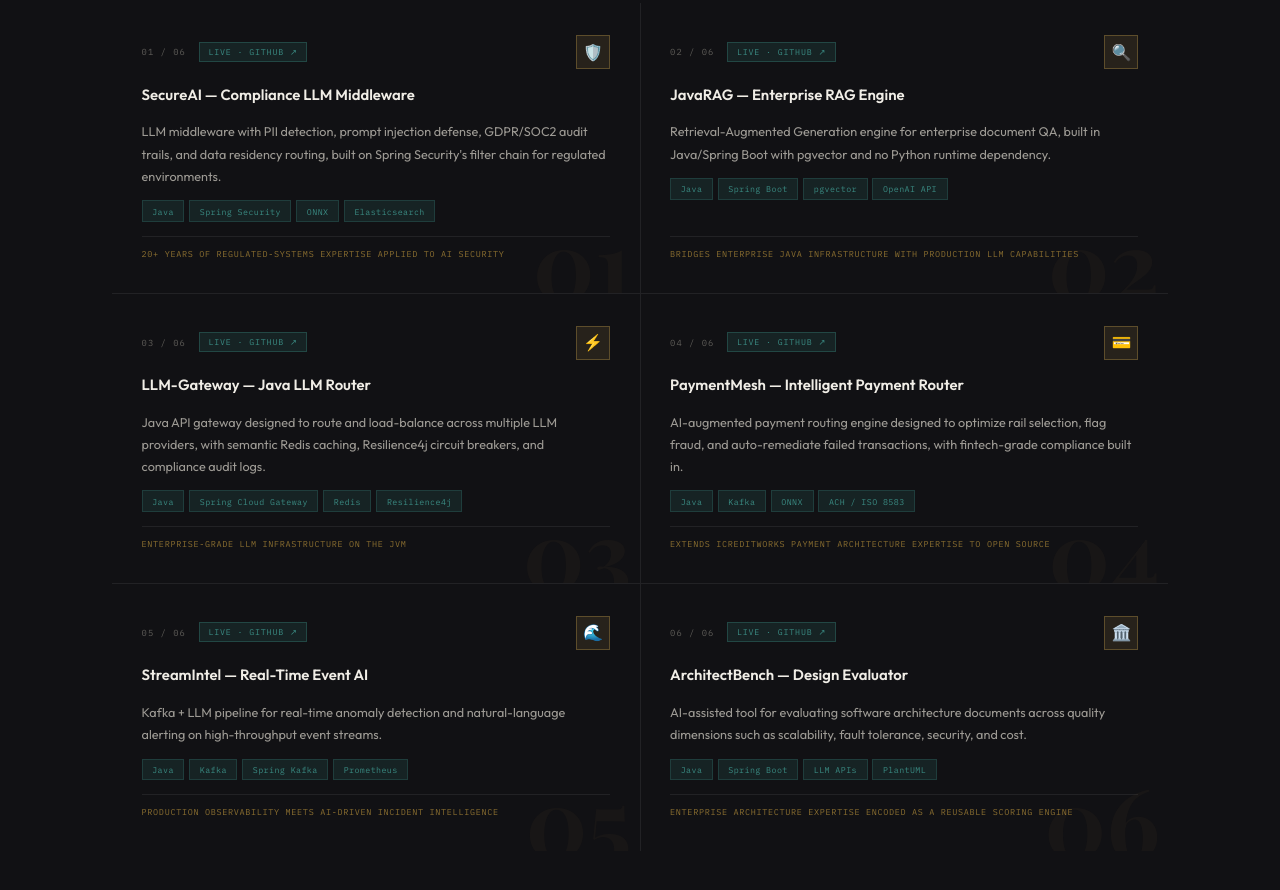
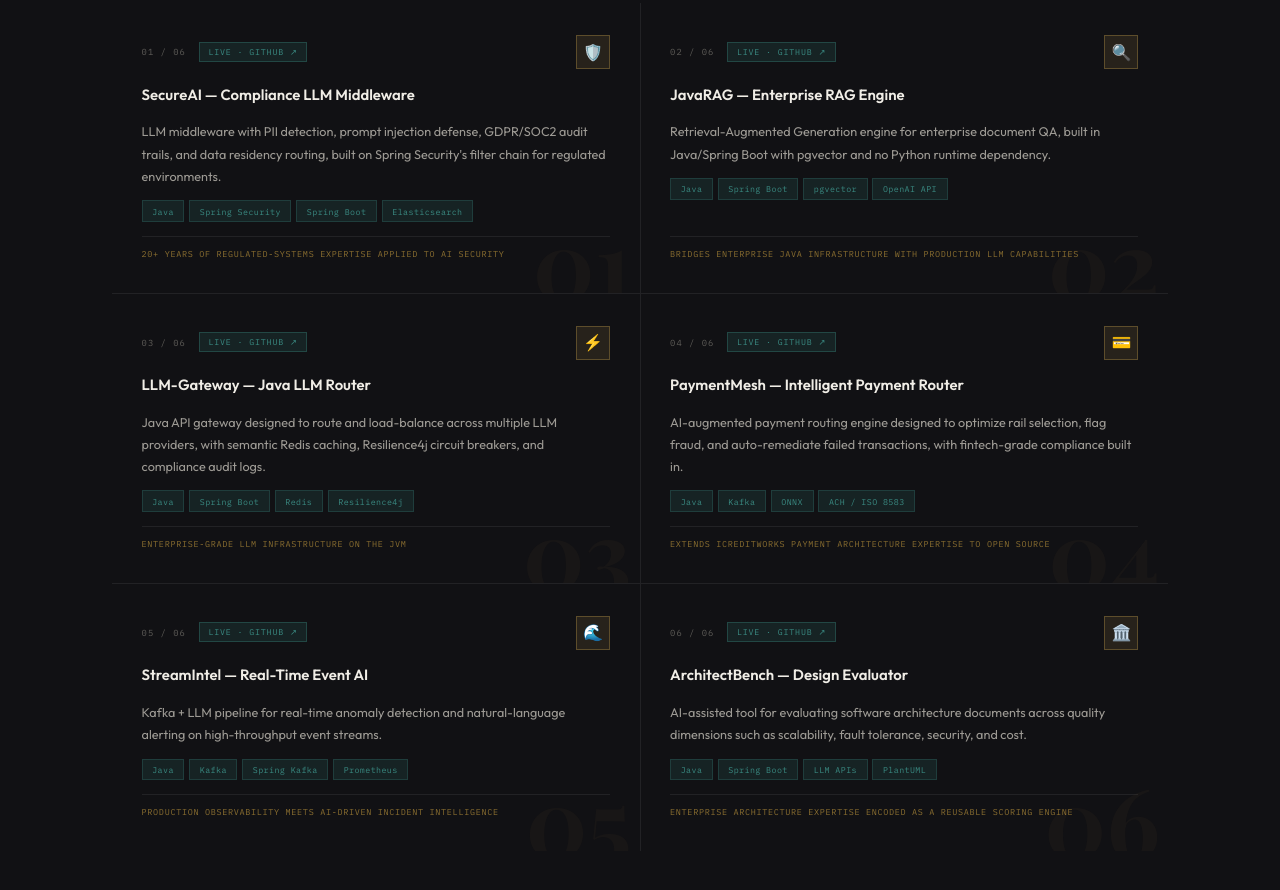
Before and after one commit to abhinav-neo/abhinav-neo.github.io, a plain HTML site: page index.html in a window 1280 px wide. Shown: the part 8197-9087 px from the top of the page. Drawn offline with nearby package versions, Linux system fonts and the light colour scheme; a web font is replaced by a local one.

Commit message:
Correct SecureAI and LLM-Gateway stack tags to match the code

```diff
--- a/index.html
+++ b/index.html
@@ -1052,7 +1052,7 @@ footer {
         <div class="proj-hdr"><span class="proj-num">01 / 06 &nbsp;<span class="proj-status live">Live · GitHub ↗</span></span><span class="proj-icon">🛡️</span></div>
         <div class="proj-name">SecureAI — Compliance LLM Middleware</div>
         <div class="proj-sub">LLM middleware with PII detection, prompt injection defense, GDPR/SOC2 audit trails, and data residency routing, built on Spring Security's filter chain for regulated environments.</div>
-        <div class="proj-stack"><span class="ptag">Java</span><span class="ptag">Spring Security</span><span class="ptag">ONNX</span><span class="ptag">Elasticsearch</span></div>
+        <div class="proj-stack"><span class="ptag">Java</span><span class="ptag">Spring Security</span><span class="ptag">Spring Boot</span><span class="ptag">Elasticsearch</span></div>
         <div class="proj-impact">20+ years of regulated-systems expertise applied to AI security</div>
       </a>
       <a href="https://github.com/JavaToAILab/javarag" target="_blank" class="proj-card" data-n="02">
@@ -1066,7 +1066,7 @@ footer {
         <div class="proj-hdr"><span class="proj-num">03 / 06 &nbsp;<span class="proj-status live">Live · GitHub ↗</span></span><span class="proj-icon">⚡</span></div>
         <div class="proj-name">LLM-Gateway — Java LLM Router</div>
         <div class="proj-sub">Java API gateway designed to route and load-balance across multiple LLM providers, with semantic Redis caching, Resilience4j circuit breakers, and compliance audit logs.</div>
-        <div class="proj-stack"><span class="ptag">Java</span><span class="ptag">Spring Cloud Gateway</span><span class="ptag">Redis</span><span class="ptag">Resilience4j</span></div>
+        <div class="proj-stack"><span class="ptag">Java</span><span class="ptag">Spring Boot</span><span class="ptag">Redis</span><span class="ptag">Resilience4j</span></div>
         <div class="proj-impact">Enterprise-grade LLM infrastructure on the JVM</div>
       </a>
       <a href="https://github.com/JavaToAILab/paymentmesh" target="_blank" class="proj-card" data-n="04">
```
